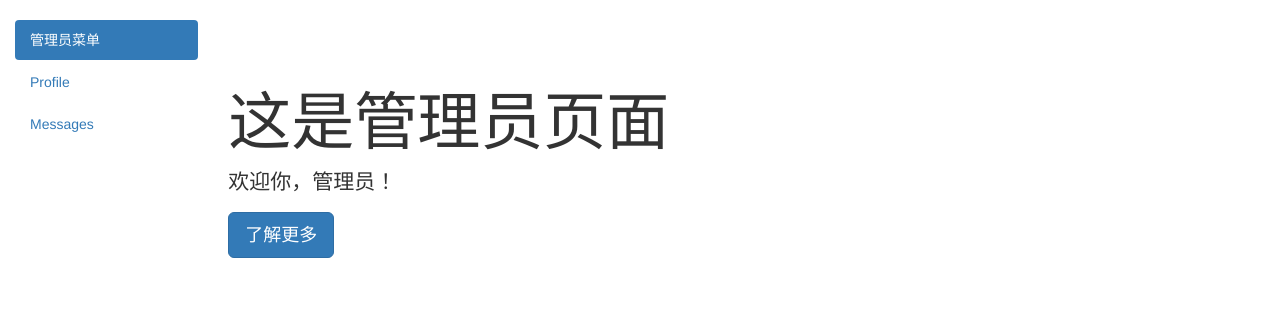
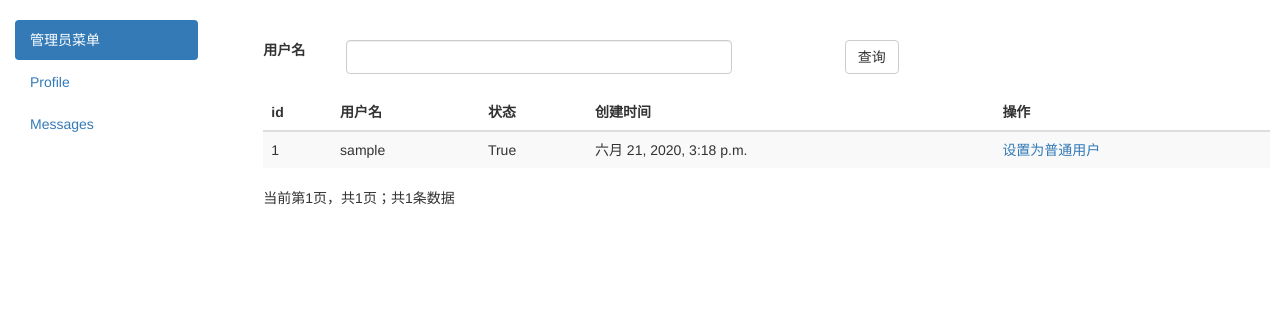
Before and after one commit to wutianshu/video, a Django app: page /dashboard/admin in a window 1280 px wide. Shown: the part 52-372 px from the top of the page. Run offline with Django 3.2, Linux system fonts and the light colour scheme; the visitor is signed in with stand-in values (Sample User, id 1); data comes from the database, SQL or seed files in the repository; some libraries are stand-ins or nearby versions.

Commit message:
完成dashboard模块

```diff
--- a/app/dashboard/urls.py
+++ b/app/dashboard/urls.py
@@ -1,5 +1,5 @@
 from django.urls import path
-from app.dashboard.views.base import Index, Admin, User_login, Register, User_logout
+from app.dashboard.views.base import Index, Admin, User_login, Register, User_logout, Admin_setting
 from app.dashboard.views.extends import Extends
 
 urlpatterns = [
@@ -8,5 +8,5 @@ urlpatterns = [
     path('login', User_login.as_view(), name='login'),
     path('register', Register.as_view(), name='register'),
     path('logout', User_logout.as_view(), name='logout'),
-
+    path('admin/setting', Admin_setting.as_view(), name='admin_setting'),
 ]
--- a/app/dashboard/views/base.py
+++ b/app/dashboard/views/base.py
@@ -1,10 +1,11 @@
 from django.shortcuts import render, redirect, reverse
 from django.views.generic import View
 from django.contrib.auth.models import User
-from django.contrib.auth import login,logout,authenticate
+from django.contrib.auth import login, logout, authenticate
 from django.contrib.auth.hashers import make_password
 from django.utils.decorators import method_decorator
 from django.contrib.auth.decorators import login_required
+from django.core.paginator import Paginator
 
 
 class Index(View):
@@ -19,10 +20,28 @@ class Index(View):
 
 class Admin(View):
     TEMPLATE = 'dashboard/admin.html'
+    TEMPLATE_PERMISSION = 'dashboard/auth/permission.html'
 
     @method_decorator(login_required(login_url='login'))
     def get(self, request):
-        return render(request, self.TEMPLATE)
+        if request.user.is_superuser:
+            username = request.GET.get("username", "")
+            page = request.GET.get("page", 1)
+            page = int(page)
+            if username:
+                users = User.objects.filter(username__contains=username).order_by('id')
+            else:
+                users = User.objects.all().order_by('id')
+            total_users = users.count()
+            p = Paginator(users, 10)
+            current_page = p.get_page(page)
+            users = current_page.object_list
+            total_page = p.num_pages
+            return render(request, self.TEMPLATE,
+                          {"users": users, "total_page": total_page, "total_users": total_users, "current_page": page})
+        else:
+            return render(request, self.TEMPLATE_PERMISSION)
+
 
 class User_login(View):
     TEMPLATE = 'dashboard/auth/login.html'
@@ -44,12 +63,14 @@ class User_login(View):
         login(request, user)
         return redirect(reverse("index"))
 
+
 class User_logout(View):
     TEMPLATE = 'dashboard/auth/login.html'
 
     def get(self, request):
         logout(request)
         return render(request, self.TEMPLATE)
+
 
 class Register(View):
     TEMPLATE = 'dashboard/auth/register.html'
@@ -61,7 +82,6 @@ class Register(View):
         username = request.POST.get("username")
         password = request.POST.get("password")
         chk_pwd = request.POST.get("check_password")
-        print(username,password,chk_pwd)
         if not username:
             data = {'error': '用户名不能为空'}
             return render(request, self.TEMPLATE, data)
@@ -78,3 +98,16 @@ class Register(View):
 
         User.objects.create(username=username, password=make_password(password))
         return redirect(reverse('login'))
+
+
+class Admin_setting(View):
+    def get(self, request):
+        seeting = request.GET.get("setting")
+        username = request.GET.get("username")
+        user = User.objects.get(username=username)
+        if seeting == 'on':
+            user.is_superuser = True
+        elif seeting == 'off':
+            user.is_superuser = False
+        user.save()
+        return redirect(reverse('admin'))
--- a/templates/dashboard/admin.html
+++ b/templates/dashboard/admin.html
@@ -14,9 +14,49 @@
 
 
 {% block main %}
-    <div class="jumbotron" style="background-color: white">
-        <h1>这是管理员页面</h1>
-        <p>欢迎你，管理员！</p>
-        <p><a class="btn btn-primary btn-lg" href="#" role="button">了解更多</a></p>
+    <form class="auth_form" action="{% url 'admin' %}" method="get" style="margin: 20px">
+        <div class="form-group">
+            <label for="username" class="col-sm-1 control-label">用户名</label>
+            <div class="col-sm-5">
+                <input type="text" class="form-control" id="username" name="username" value="{{ userName }}">
+            </div>
+            <div class="col-sm-1"></div>
+            <div class="col-sm-5">
+                <button type="submit" class="btn btn-default">查询</button>
+            </div>
+        </div>
+    </form>
+
+    <div class="col-xs-12 col-sm-12 col-md-12" style="margin: 20px">
+        <table class="table table-striped">
+            <thead>
+            <th>id</th>
+            <th>用户名</th>
+            <th>状态</th>
+            <th>创建时间</th>
+            <th>操作</th>
+            </thead>
+            {% for user in users %}
+                <tbody>
+                <td>{{ user.id }}</td>
+                <td>{{ user.username }}</td>
+                <td>{{ user.is_superuser }}</td>
+                <td>{{ user.date_joined }}</td>
+                {% if user.is_superuser %}
+                    <td><a href="{% url 'admin_setting' %}?username={{ user.username }}&setting=off">设置为普通用户</a></td>
+                {% else %}
+                    <td><a href="{% url 'admin_setting' %}?username={{ user.username }}&setting=on">设置为管理员</a></td>
+                {% endif %}
+                </tbody>
+            {% endfor %}
+        </table>
+
+        {% if not current_page == 1 %}
+            <a href="{% url 'admin' %}?page={{ current_page|add:-1 }}">上一页</a>
+        {% endif %}
+        {% if not current_page == total_page %}
+            <a href="{% url 'admin' %}?page={{ current_page|add:1 }}">下一页</a>
+        {% endif %}
+        <p>当前第{{ current_page }}页，共{{ total_page }}页；共{{ total_users }}条数据</p>
     </div>
 {% endblock %}
```
Also changed, not shown: templates/dashboard/auth/permission.html (added, +12 -0 lines).
